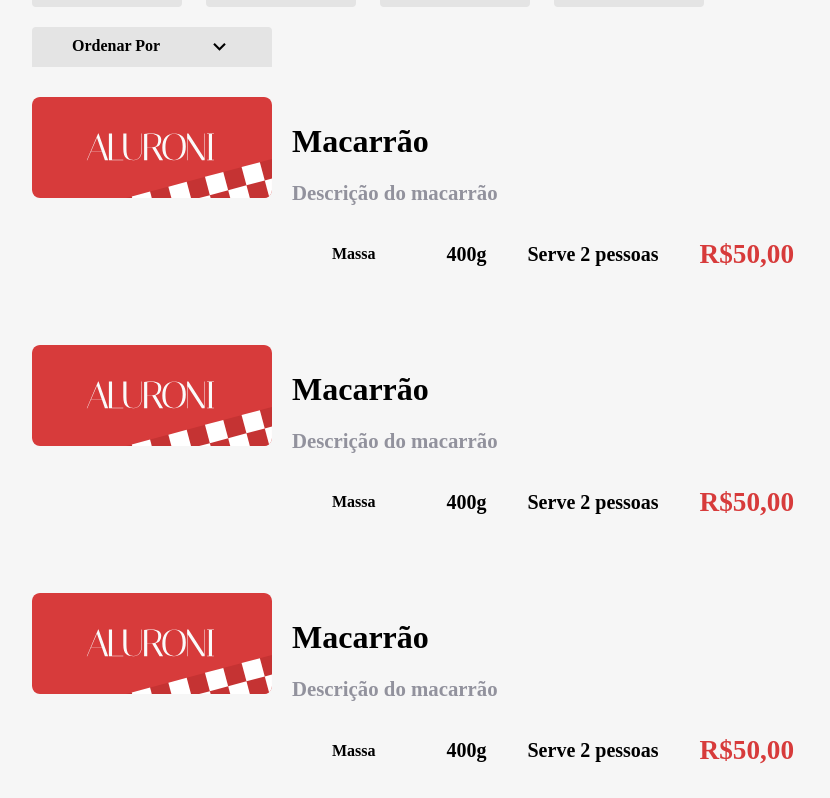
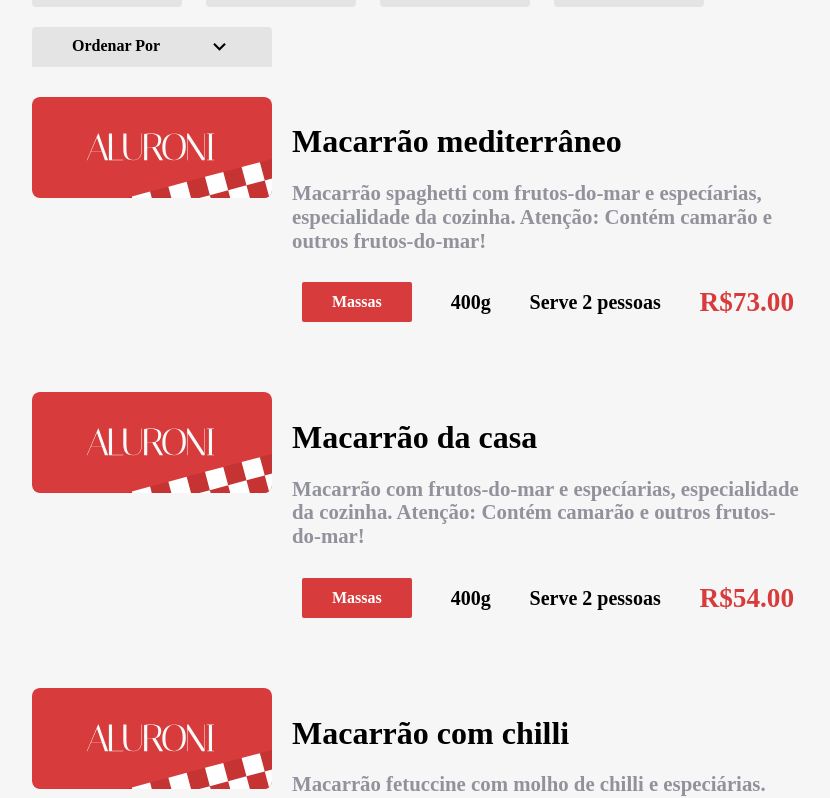
Before and after one commit to LucasBergamini05/Aluroni, a React (Create React App) app: page / in a window 1280 px wide. Shown: the part 687-1485 px from the top of the page, without its empty margins (168-998 px from the left). Built offline with nearby package versions, Linux system fonts and the light colour scheme; a web font is replaced by a local one.

Commit message:
Populando itens

```diff
--- a/src/pages/cardapio/Itens/Item/index.tsx
+++ b/src/pages/cardapio/Itens/Item/index.tsx
@@ -1,22 +1,33 @@
 import logo from 'assets/logo.svg'
 import styles from './Item.module.scss'
+import cardapio from '../itens.json'
+import classNames from 'classnames'
 
-export default function Item() {
+type Props = typeof cardapio[0]
+
+export default function Item(props: Props) {
+
   return(
     <div className={ styles.item }>
       <div className= {styles.item__imagem }>
-        <img src={logo} alt="logo"/>
+        <img src={ logo } alt="logo"/>
       </div>
       <div className={ styles.item__descricao }>
         <div className={ styles.item__titulo }>
-          <h2> Macarrão </h2>
-          <p> Descrição do macarrão </p>
+          <h2> { props.title } </h2>
+          <p> { props.description } </p>
         </div>
         <div className={ styles.item__tags }>
-          <div className={ styles.item__tipo }> Massa </div>
-          <div className={ styles.item__porcao }> 400g </div>
-          <div className={ styles.item__qtdpessoas }> Serve 2 pessoas </div>
-          <div className={ styles.item__valor }> R$50,00 </div>
+          <div
+            className={ classNames({
+              [styles.item__tipo]: true,
+              [styles[`item__tipo__${props.category.label.toLowerCase()}`]]: true
+            })}>
+            { props.category.label }
+          </div>
+          <div className={ styles.item__porcao }> { props.size }g </div>
+          <div className={ styles.item__qtdpessoas }> Serve { props.serving } pessoa{ props.serving>1 ? 's' : '' } </div>
+          <div className={ styles.item__valor }> R${ props.price.toFixed(2) } </div>
         </div>
       </div>
     </div>
--- a/src/pages/cardapio/Itens/index.tsx
+++ b/src/pages/cardapio/Itens/index.tsx
@@ -6,7 +6,7 @@ export default function Itens(){
   return(
     <div className={styles.itens}>
       {itens.map(item => (
-        <Item key={ item.id } ></Item>
+        <Item key={ item.id } {...item}></Item>
       ))}
     </div>
   )
```
